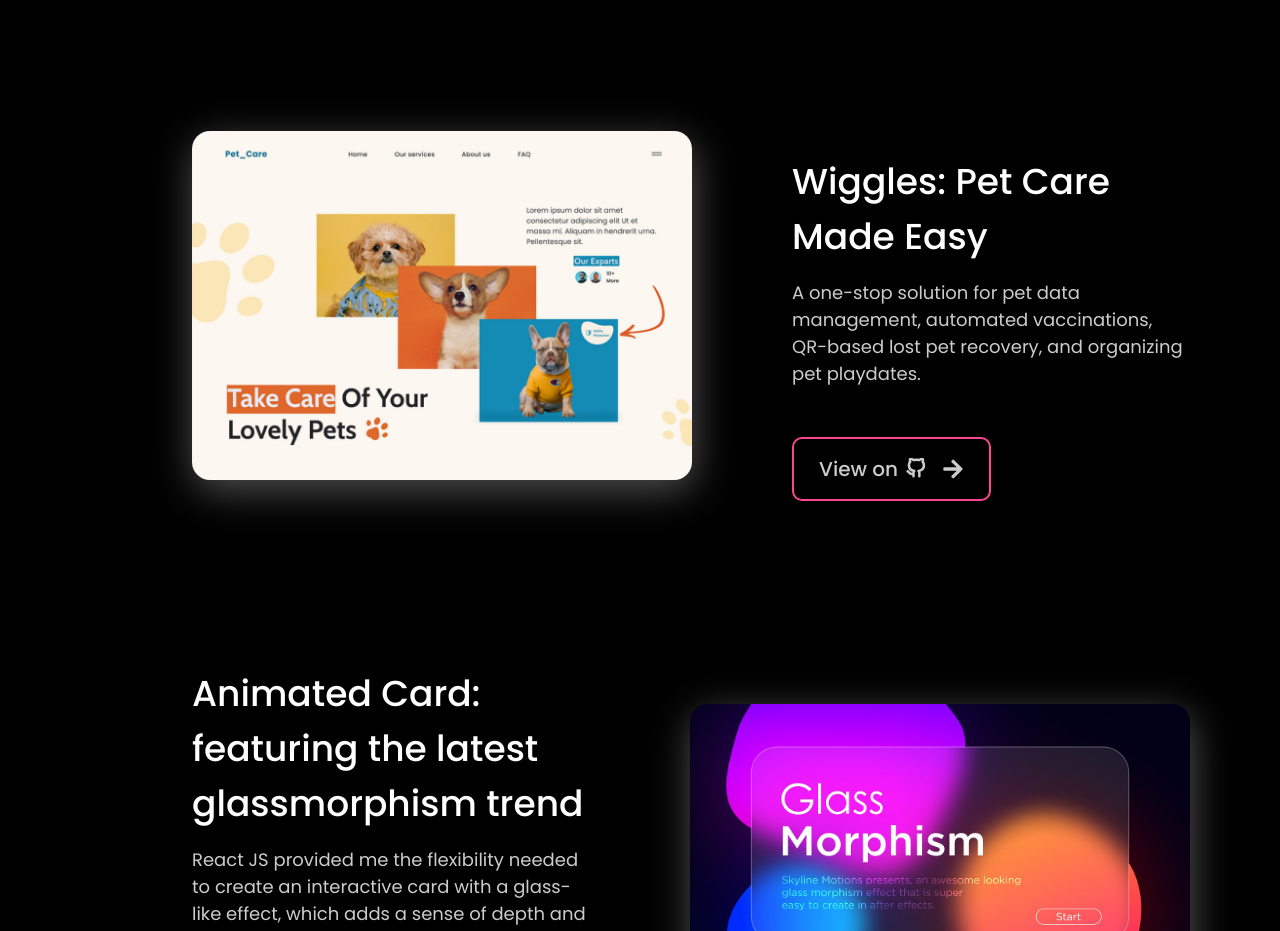
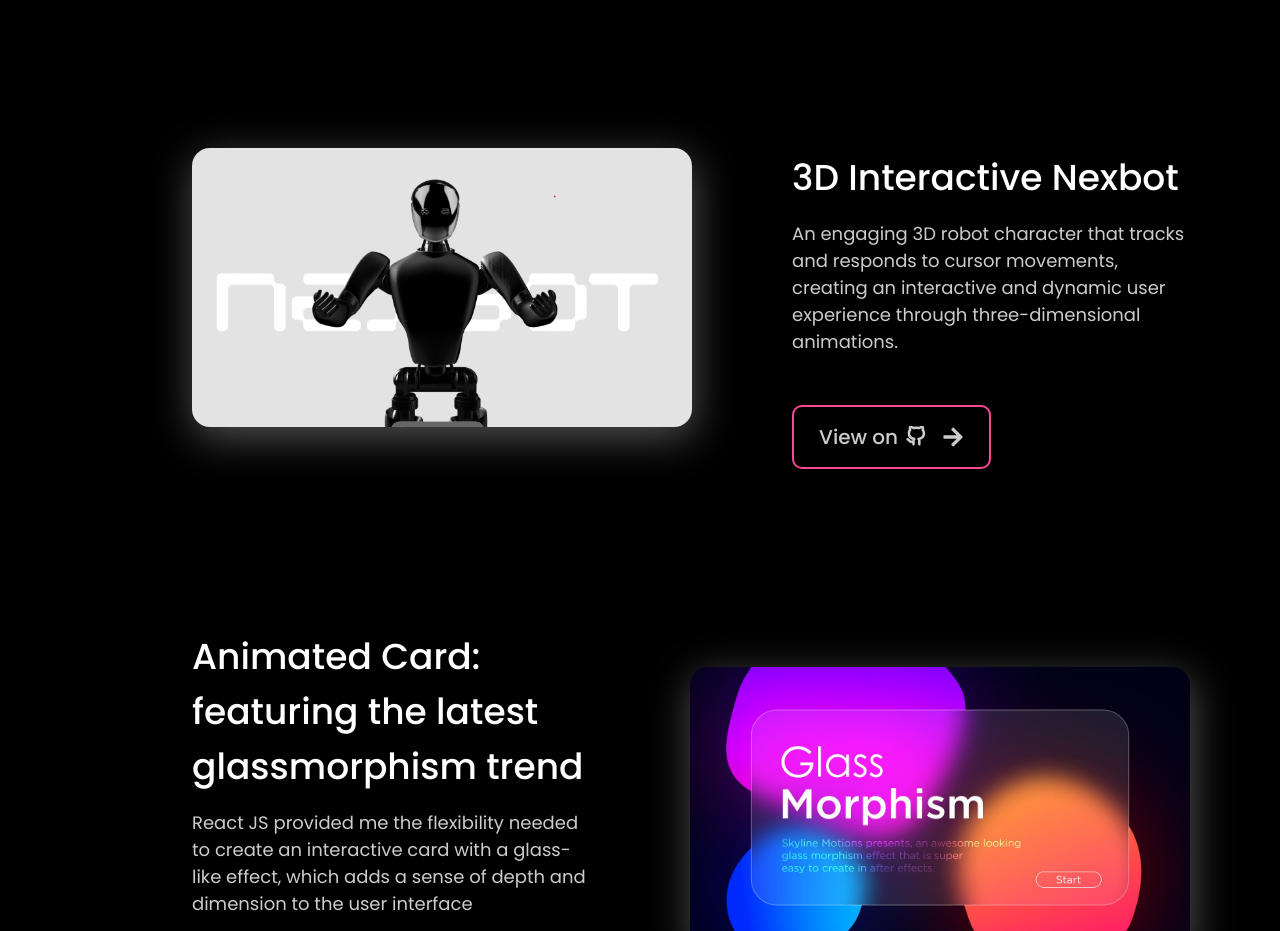
Before and after one commit to purvanshh/Portfolio-main, a React (Create React App) app: page / in a window 1280 px wide. Shown: the part 860-1791 px from the top of the page. Built offline with nearby package versions, Linux system fonts and the light colour scheme.

Commit message:
Added New Project

```diff
--- a/src/App.js
+++ b/src/App.js
@@ -32,14 +32,14 @@ function App() {
       <Navbar />
       <HomeBanner id = "home"/>
       <ProjectCard
-        id = "project"
-        className = "odd"
-        projectTitle="Wiggles: Pet Care Made Easy"
-        projectDesc="A one-stop solution for pet data management, automated vaccinations, QR-based lost pet recovery, and organizing pet playdates."
-        projectLink=""
-        deployedProjectLink=""
-        projectImg={require('./images/projectWiggles.png')}
-      />
+        id="project"
+        className="odd"
+        projectTitle="3D Interactive Nexbot"
+        projectDesc="An engaging 3D robot character that tracks and responds to cursor movements, creating an interactive and dynamic user experience through three-dimensional animations."
+        projectLink="https://github.com/purvanshh/Frontend"
+        deployedProjectLink="https://frontend-lemon-delta-24.vercel.app/"
+        projectImg={require('./images/3dNexBot.png')}
+    />
 
       <ProjectCard
         projectTitle="Animated Card: featuring the latest glassmorphism trend"
```
Also changed, not shown: src/images/3dNexBot.png (added).
